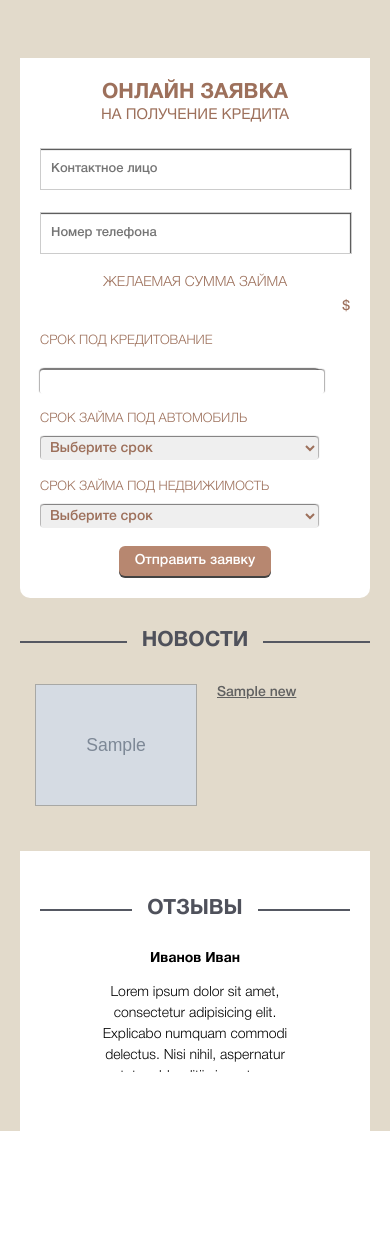
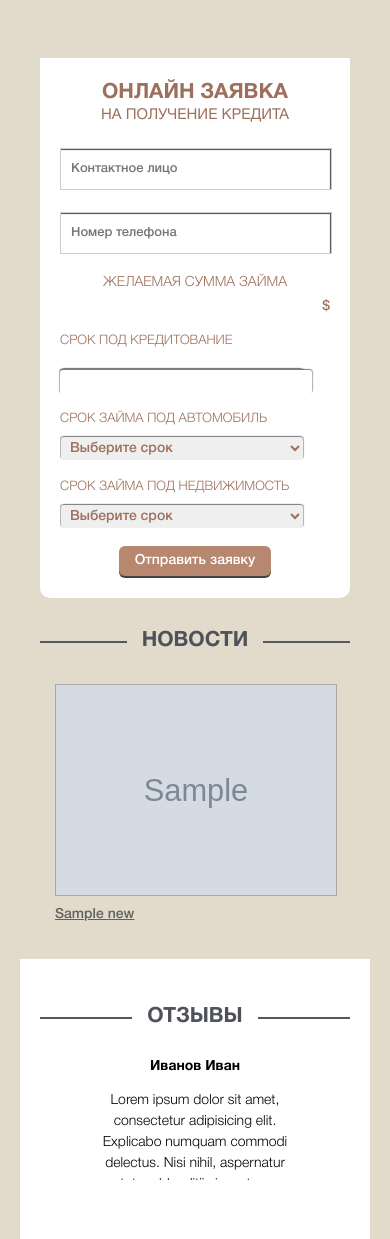
Before and after one commit to nuralys/pcredit, a CakePHP app: the page made by app/View/Pages/home.ctp in a window 390 px wide. Shown: the part 148-1387 px from the top of the page. Before the commit the page ends 1279 px from the top, so only its background shows below. Run offline with PHP 8.4 and a stand-in for CakePHP, Linux system fonts and the light colour scheme; the template is opened without the code that fills it: most values are stand-ins (such as "Sample title", 1, 10 or a date in 2020); grey boxes marked "Sample" are stand-in pictures; some libraries are stand-ins or nearby versions.

Commit message:
news css

```diff
--- a/app/View/Credits/index.ctp
+++ b/app/View/Credits/index.ctp
@@ -1,4 +1,4 @@
-
+<div  class="cr">
 <section class="main_text">
 	<div class="zayavka">
 		<h3>Онлайн заявка</h3>
@@ -52,3 +52,4 @@
 					</div>
 				</div>
 			</div>
+		</div>
--- a/app/View/Elements/header.ctp
+++ b/app/View/Elements/header.ctp
@@ -1,7 +1,7 @@
 <header>
 			<div class="cr">
 				<div class="h_top">
-					<a class="logo" href="index.html">
+					<a class="logo" href="/">
 						<img src="/img/logo.png"/>
 					</a>
 					<div class="h_des">Микрофинансовая организация<br> кредиты под залог</div>
--- a/app/View/Layouts/index.ctp
+++ b/app/View/Layouts/index.ctp
@@ -13,9 +13,7 @@
 </head>
 <body>
 		<?php echo $this->element('header'); //Вывод шапки сайта ?>
-		<div class="cr">
-			<?php echo $this->fetch('content'); ?>
-		</div>
+		<?php echo $this->fetch('content'); ?>
 		<?php echo $this->element('footer'); ?>
 		  <script type="text/javascript">
 		    // Callback.
--- a/app/View/Pages/autolombard.ctp
+++ b/app/View/Pages/autolombard.ctp
@@ -1,4 +1,4 @@
-
+<div class="cr">
 <section class="main_text">
 	<h2>Автоломбард</h2>
 	<p>Возникли финансовые проблемы? Оформите кредит под залог автомобиля. МФО «Premium Credit» предлагает взять кредит на выгодных условиях. Ваш транспорт остается у вас. В случае, если вы захотите оставить машину у нас мы организуем безопасное место на нашей охраняемой стоянке.</p>
@@ -93,3 +93,4 @@
 			</div>
 		</div>
 	</div>
+</div>
--- a/app/View/Pages/contacts.ctp
+++ b/app/View/Pages/contacts.ctp
@@ -1,3 +1,4 @@
+	<div class="cr">
 	<section class="main_text">
 				<h3>Контакты</h3>
 				<div class="ov">
@@ -44,6 +45,7 @@
 					<?php endforeach ?>
 				</ul>
 			</div>
+		</div>
 		<div class="feed_back">
 			<div class="cr">
 				<div class="up_heading">
--- a/app/View/Pages/home.ctp
+++ b/app/View/Pages/home.ctp
@@ -1,4 +1,4 @@
-
+<div class="cr">
 			<div class="up_part">
 				<div class="banner">
 					<div class="img"></div>
@@ -103,3 +103,4 @@
 					</div>
 				</div>
 			</div>
+		</div>
--- a/app/View/Pages/realty.ctp
+++ b/app/View/Pages/realty.ctp
@@ -1,3 +1,4 @@
+<div class="cr">
 <section class="main_text">
 	<h2>Займ под недвижимость</h2>
 	<p>Кредит под залог недвижимости — хороший шанс единовременно получить крупную сумму денег на срочные нужды.</p>
@@ -51,3 +52,4 @@
 					</div>
 				</div>
 			</div>
+		</div>
--- a/app/webroot/css/style.css
+++ b/app/webroot/css/style.css
@@ -328,7 +328,7 @@ header{
 .ul_nav li a{
 	border-right: 1px solid #0070b8;
 	font-size: 14px;
-	padding: 0 32px;
+	padding: 0 36px;
 	line-height: 24px;
 	margin-top: 16px;
 	color: #010101;
@@ -410,7 +410,7 @@ header{
 	position:relative;
 }
 .mob_close span:after{
-    background-image: url(../img/arrow_down.svg);
+    background-image: url(../img/close.svg);
     background-size: 14px;
     background-repeat: no-repeat;
     width: 14px;
@@ -1143,6 +1143,10 @@ footer .h_num a{
   .z_row ul li,.z_row .no_border li {
     width:100%;
   }
+  .news_part .img{
+    width:100%;
+    float:none;
+  }
 }
 @media screen and (max-width: 370px){
     header{
```
Also changed, not shown: app/webroot/img/close.svg (added). Lines whose indentation alone changed are shown as unchanged.
